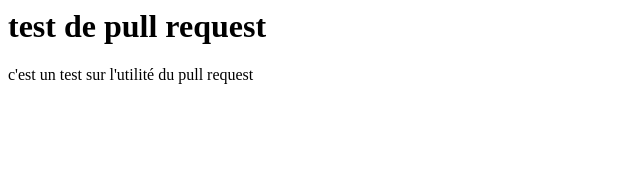
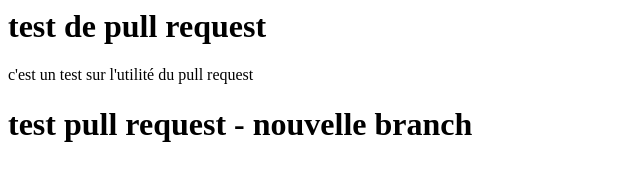
Before and after one commit to laraqui/prj_existant, a plain HTML site: page index.html in a window 1280 px wide. Shown: the whole page, without its empty margins (0-640 px from the left). Drawn offline with Linux system fonts and the light colour scheme.

Commit message:
modification index.html nv branch

```diff
--- a/index.html
+++ b/index.html
@@ -9,7 +9,7 @@
 c'est un test sur l'utilité du pull request
 
 </p>
-
+<h1> test pull request - nouvelle branch</h1>
 
 </body>
 
```
